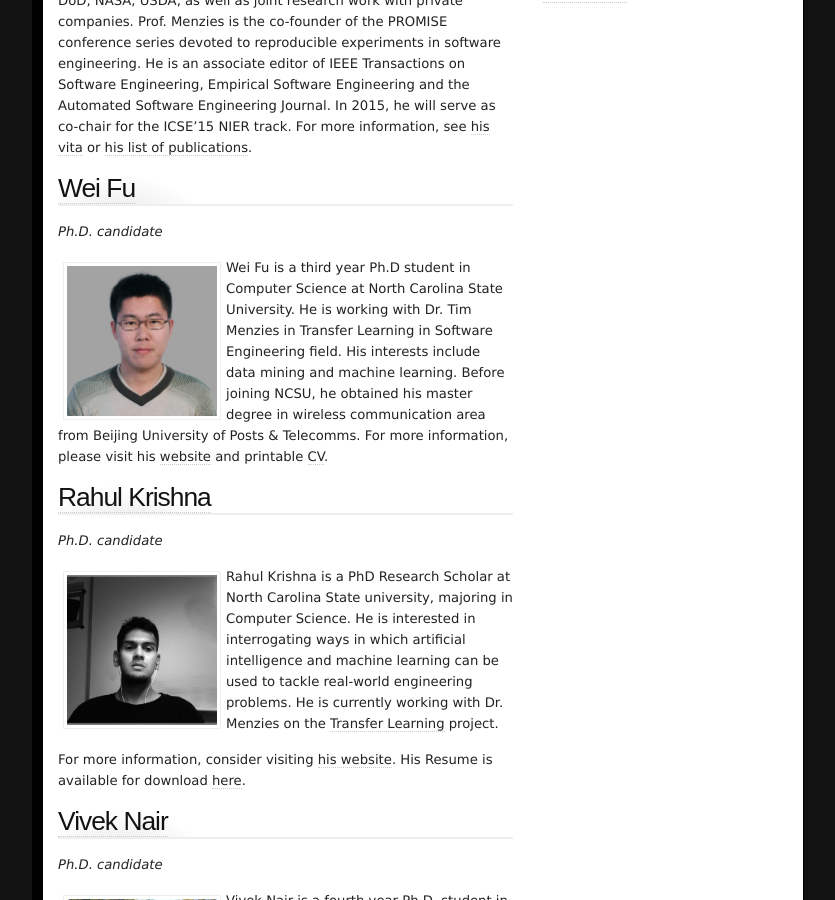
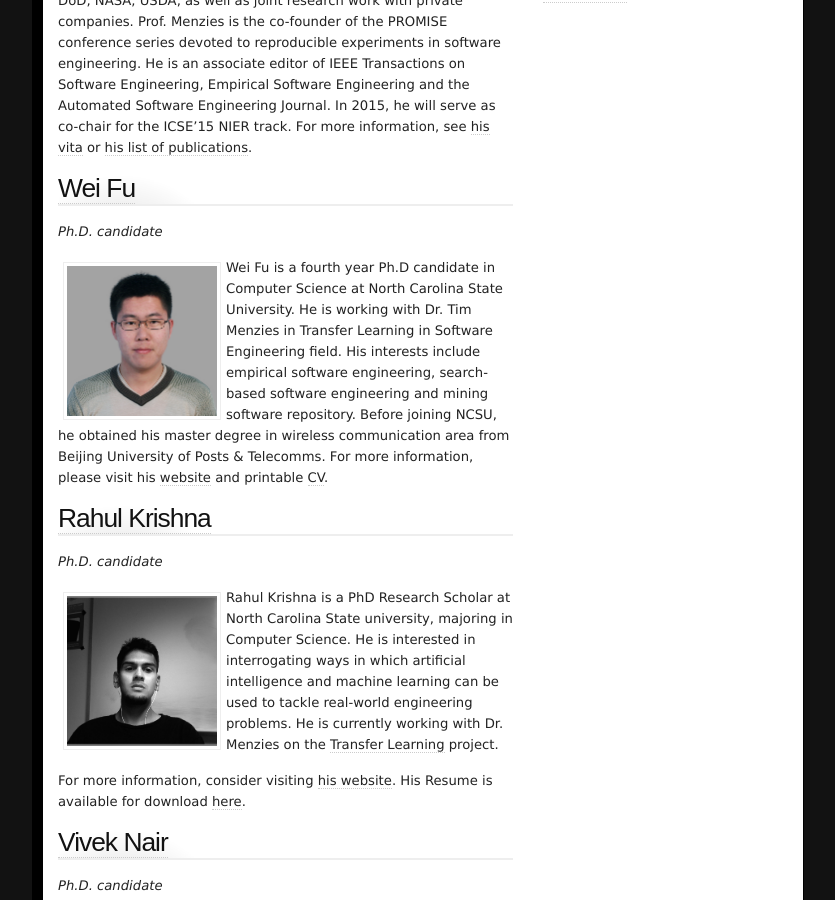
Before and after one commit to ai-se/ai-se.github.io, a Jekyll site: the page built from people/index.html, in a window 1280 px wide and 900 px high, scrolled down 661 px. Shown: the whole window, without its empty margins (223-1058 px from the left). Built offline with Jekyll 4.4.1, drawn with Linux system fonts in a browser that asks for light colours; Markdown is read by kramdown in place of the engine named in the settings; comment, search, counter and statistics services are not loaded.

Commit message:
wei update

```diff
--- a/people/_posts/2014-10-05-Wei-Fu.md
+++ b/people/_posts/2014-10-05-Wei-Fu.md
@@ -6,8 +6,8 @@ excerpt: Ph.D. candidate
 
 
 <img align=left width=150
-src="{{site.url}}/img/wei.jpg"> Wei Fu is a third year
-Ph.D student in Computer Science at North Carolina State University. He is working with Dr. Tim Menzies
-in Transfer Learning in Software Engineering field. His interests include data mining and
-machine learning. Before joining NCSU, he obtained his
+src="{{site.url}}/img/wei.jpg"> Wei Fu is a fourth year
+Ph.D candidate in Computer Science at North Carolina State University. He is working with Dr. Tim Menzies
+in Transfer Learning in Software Engineering field. His interests include empirical software engineering, search-based software engineering and
+mining software repository. Before joining NCSU, he obtained his
 master degree in wireless communication area from Beijing University of Posts & Telecomms. For more information, please visit his [website](http://weifoo.github.io) and printable [CV](http://fuwei.us/pdf/CV.pdf).
```
